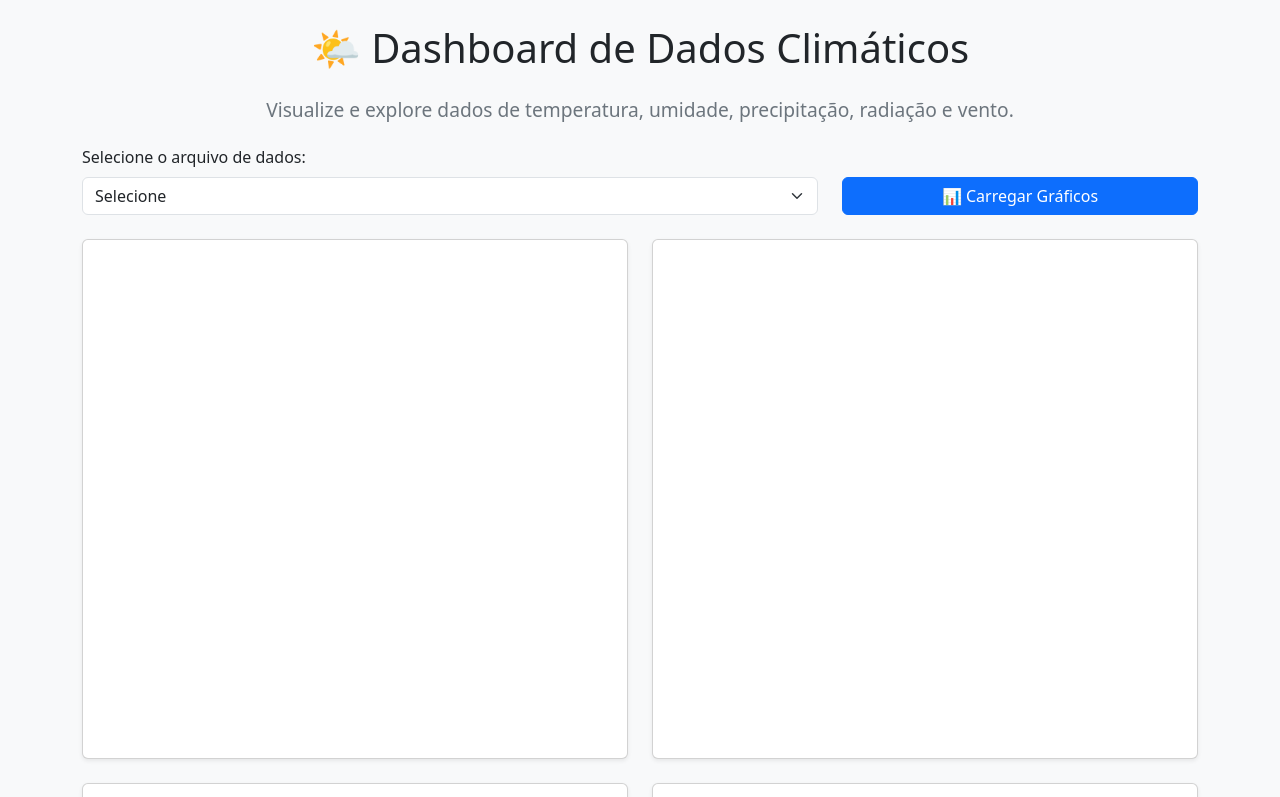
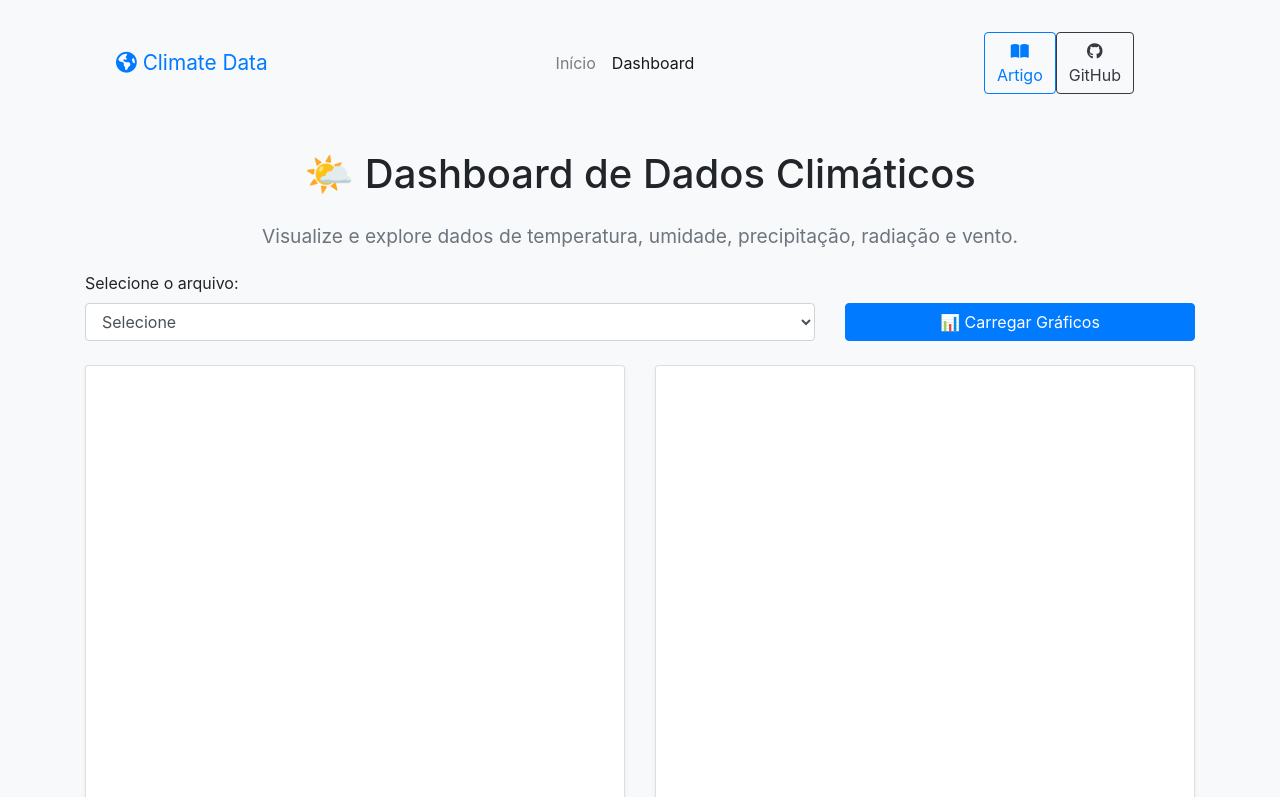
Before and after one commit to lucasfrag/climate-data-storytelling, a plain HTML site: page dashboard.html in a window 1280 px wide. Shown: the top 797 px of the page. Drawn offline with nearby package versions, Linux system fonts and the light colour scheme.

Commit message:
Navbar in all pages

```diff
--- a/assets/css/styles.css
+++ b/assets/css/styles.css
@@ -1,8 +1,3 @@
-body {
-    background-color: #f8f9fa;
-    font-size:1.18rem;
-}
-
 
 button {
     margin: 10px;
--- a/dashboard.html
+++ b/dashboard.html
@@ -1,34 +1,87 @@
 <!DOCTYPE html>
 <html lang="pt-BR">
+
 <head>
   <meta charset="UTF-8" />
   <meta name="viewport" content="width=device-width, initial-scale=1.0" />
   <title>Dashboard Climático</title>
-  <link href="https://cdn.jsdelivr.net/npm/bootstrap@5.3.0/dist/css/bootstrap.min.css" rel="stylesheet" />
+  <link href="./assets/css/bootstrap.min.css" rel="stylesheet" />
+  <link rel="stylesheet" href="https://cdnjs.cloudflare.com/ajax/libs/font-awesome/6.7.2/css/all.min.css">
   <script src="https://cdn.jsdelivr.net/npm/chart.js"></script>
   <style>
     .grafico-card {
       min-height: 520px;
     }
+
     canvas {
       height: 480px !important;
     }
+
     .dashboard-subtitle {
       font-size: 1.2rem;
       color: #6c757d;
       margin-bottom: 20px;
     }
-
   </style>
 </head>
+
 <body class="bg-light">
   <div class="container py-4">
+    <!-- Navbar -->
+    <nav class="navbar navbar-expand-lg navbar-light bg-light">
+      <div class="container-fluid">
+        <div class="row w-100 align-items-center">
+          <!-- Esquerda: Logo -->
+          <div class="col-2 d-flex align-items-center">
+            <a class="navbar-brand fw-bold text-primary" href="#" style="font-size:1.3rem;">
+              <i class="fas fa-globe-americas me-2"></i>
+              Climate Data
+            </a>
+          </div>
+          <!-- Meio: Navegação -->
+          <div class="col-8">
+            <button class="navbar-toggler mb-2" type="button" data-bs-toggle="collapse" data-bs-target="#navbarNav"
+              aria-controls="navbarNav" aria-expanded="false" aria-label="Toggle navigation">
+              <span class="navbar-toggler-icon"></span>
+            </button>
+            <div class="collapse navbar-collapse justify-content-center" id="navbarNav">
+              <ul class="navbar-nav mx-auto">
+                <li class="nav-item">
+                  <a class="nav-link" aria-current="page" href="index.html">Início</a>
+                </li>
+
+                <li class="nav-item">
+                  <a class="nav-link active" href="dashboard.html">Dashboard</a>
+                </li>
+              </ul>
+            </div>
+          </div>
+          <!-- Direita: Ações -->
+          <div class="col-2 d-flex justify-content-end align-items-center gap-2">
+            <a href="./artigo.html" class="btn btn-outline-primary" title="Ler o artigo completo">
+              <i class="fas fa-book-open me-1"></i> Artigo
+            </a>
+            <a href="https://github.com/lucasfrag/climate-data-storytelling" target="_blank" rel="noopener"
+              class="btn btn-outline-dark" title="Ver no GitHub">
+              <i class="fab fa-github me-1"></i> GitHub
+            </a>
+          </div>
+        </div>
+      </div>
+    </nav>
+  </div>
+
+
+  <div class="container py-4">
     <h1 class="mb-4 text-center">🌤️ Dashboard de Dados Climáticos</h1>
-    <div class="dashboard-subtitle text-center">Visualize e explore dados de temperatura, umidade, precipitação, radiação e vento.</div>
+    <div class="dashboard-subtitle text-center">Visualize e explore dados de temperatura, umidade, precipitação,
+      radiação e vento.</div>
     <div class="row mb-4">
-      <label for="arquivoSelect" class="form-label">Selecione o arquivo de dados:</label>
+      <div class="col-md-12">
+        <label for="arquivoSelect" class="form-label">Selecione o arquivo:</label>
+      </div>
       <div class="col-md-8">
-        <select id="arquivoSelect" class="form-select">
+        <select id="arquivoSelect" class="form-control ">
           <option>Carregando arquivos...</option>
         </select>
       </div>
@@ -78,4 +131,5 @@
 
   <script src="dashboard.js"></script>
 </body>
+
 </html>
```
Also changed, not shown: index.html (+7 -5 lines).
